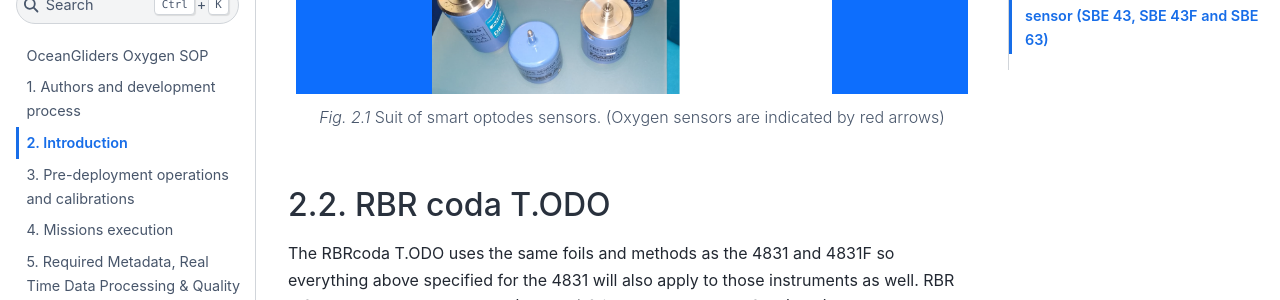
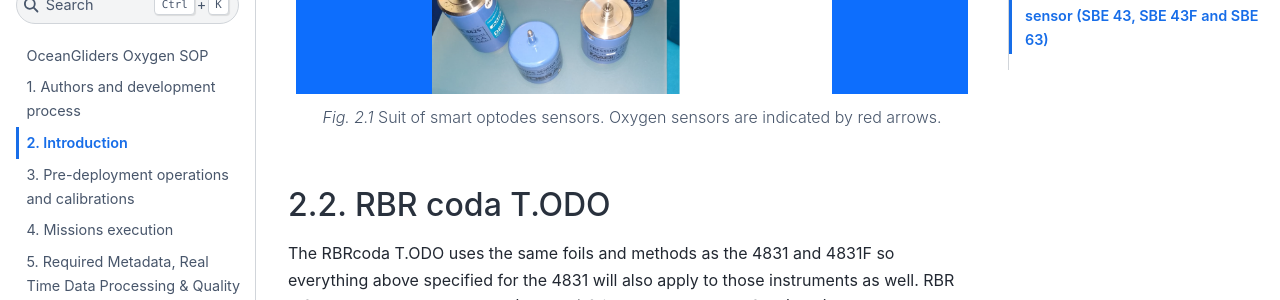
Before and after one commit to OceanGlidersCommunity/Oxygen_SOP, a Jupyter Book: the page built from sections/oxygen_introduction.md, in a window 1280 px wide and 900 px high, scrolled down 3613 px. Shown: the part 153-453 px from the top of the window. Built offline with Jupyter Book 1.0.4 settings and Sphinx 7.4.7 and the Sphinx Book theme 1.1.4, drawn with Linux system fonts in a browser that asks for light colours; cross-references to code outside the pages are shown as plain code.

```diff
--- a/sections/oxygen_introduction.md
+++ b/sections/oxygen_introduction.md
@@ -75,7 +75,7 @@ After this it should be less than 0.5 % per year, unless the foil is mechanicall
 :::{figure-md} optodes
 <img src="/images/AaanderaasensorsAll1.png" alt="Aandera Optodes" class="bg-primary mb-1" width="400px">
 
-Suit of smart optodes sensors. (Oxygen sensors are indicated by red arrows)
+Suit of smart optodes sensors. Oxygen sensors are indicated by red arrows.
 :::
 
 ## RBR coda T.ODO
```
